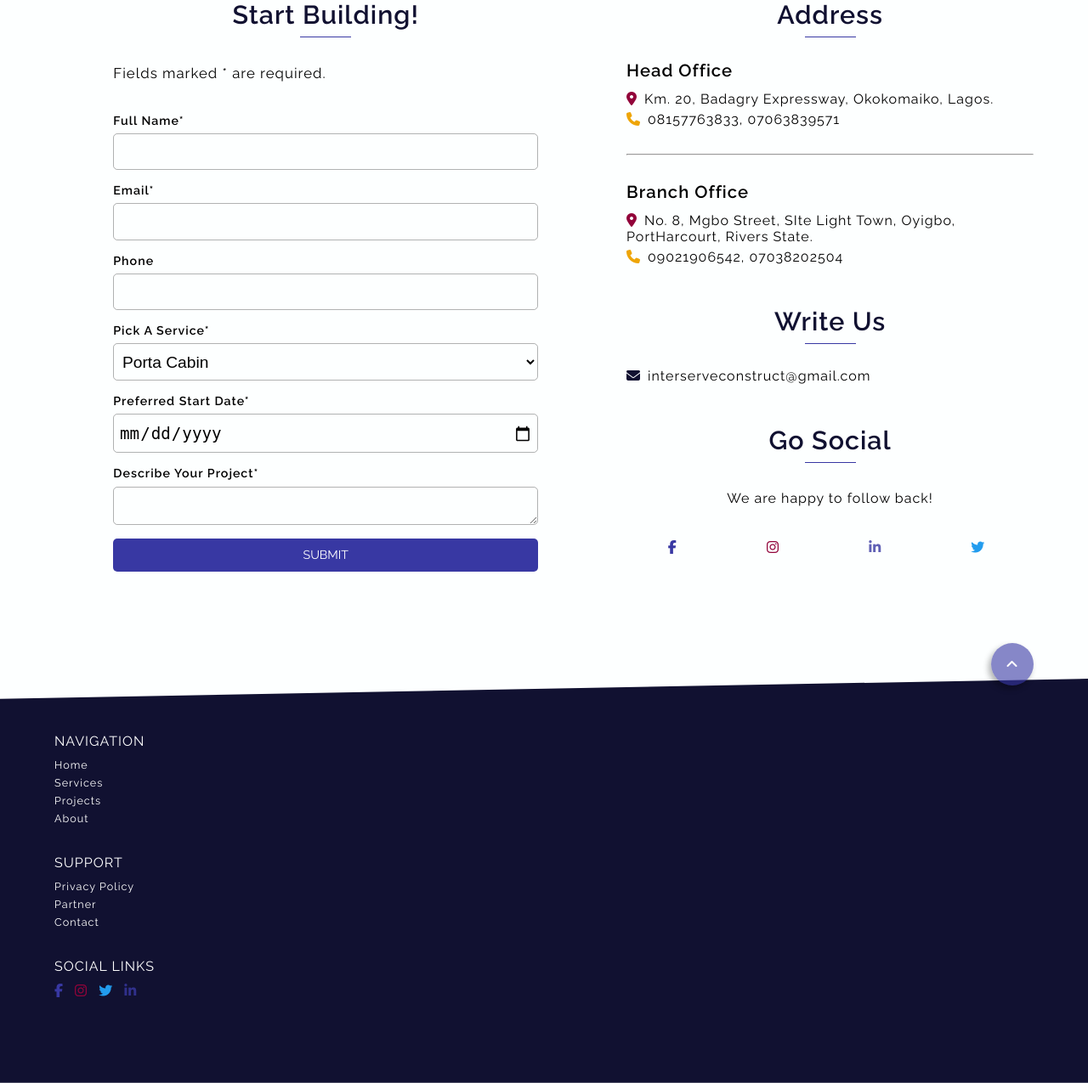
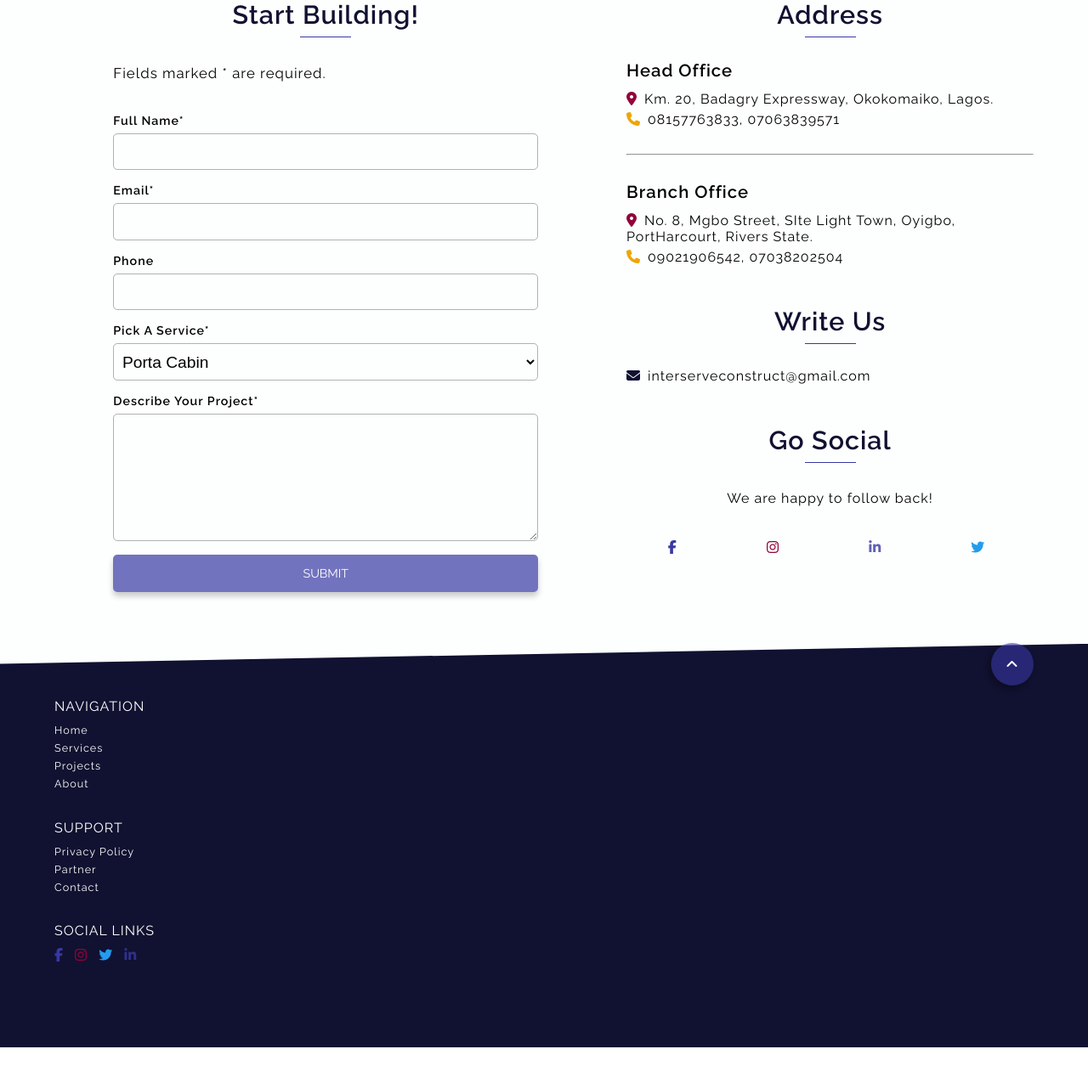
Before and after one commit to steveify1/iinterserve-fs, a Node server app: page /contact in a window 1280 px wide. Shown: the part 393-1668 px from the top of the page at 85% size. After the commit the page ends 1626 px from the top, so only its background shows below. Run offline with Node 20, Linux system fonts and the light colour scheme; some libraries are stand-ins or nearby versions.

Commit message:
feature(form):update contact form

```diff
--- a/src/public/dist/style.css
+++ b/src/public/dist/style.css
@@ -1718,7 +1718,7 @@ nav#main-nav.nav-fixed #logo p {
 *
 **************************/
 main {
-  min-height: 100vh;
+  min-height: 50vh;
   width: 100%;
   max-width: 100vw;
   height: fit-content;
@@ -2375,7 +2375,7 @@ form.on-page-contact-form p {
 }
 
 .page-content {
-  margin-bottom: 4em;
+  margin-bottom: 3em;
 }
 
 /**************************
@@ -2780,6 +2780,20 @@ main #contact-page-container .section-body .address-and-map {
 main #contact-page-container .section-body .contact-form form {
   margin: auto;
 }
+main #contact-page-container .section-body .contact-form form input.error,
+main #contact-page-container .section-body .contact-form form textarea.error,
+main #contact-page-container .section-body .contact-form form select.error {
+  border-color: red;
+}
+main #contact-page-container .section-body .contact-form form textarea {
+  min-width: 100%;
+  max-width: 100%;
+  min-height: 150px;
+  max-height: 300px;
+}
+main #contact-page-container .section-body .contact-form form button.disabled {
+  opacity: 0.7;
+}
 main #contact-page-container .section-body .address-and-map {
   grid-row-gap: 1em;
 }
--- a/src/views/contact.ejs
+++ b/src/views/contact.ejs
@@ -1,5 +1,13 @@
 <%- include('./includes/header'); -%>
 <input type="text" id="page" value="contact" hidden>
+
+
+<div id="modal" class="modal flex flex-column">
+	<div class="modal__content">
+		<a href="/" class="modal__close">X</a>
+		<div class="modal__inner flex flex-column"></div>
+	</div>
+</div>
 
 <!-- Banner Section -->
 <div id="page-banner" class="flex flex-column">
@@ -17,7 +25,7 @@
 		<section class="section-body grid">
 			<article class="contact-form">
 				<h1 class="section-title">Start Building!</h1>
-				<form class="form" action="">
+				<form id='contact-form' class="form">
 					<p class="desc">Fields marked <span>*</span> are required.</p>
 					<br>
 					<div class="form-group">
@@ -30,7 +38,7 @@
 					</div>
 					<div class="form-group">
 						<label for="phone">Phone</label>
-						<input id="phone" type="number" name="phone">
+						<input id="phone" type="number" name="phone" min="0">
 					</div>
 					<div class="form-group">
 						<label for="service">Pick a service<span>*</span></label>
@@ -47,15 +55,11 @@
 						</select>
 					</div>
 					<div class="form-group">
-						<label for="start">Preferred Start Date<span>*</span></label>
-						<input id="start" type="date" name="start">
-					</div>
-					<div class="form-group">
-						<label for="project-description">Describe your project<span>*</span></label>
-						<textarea id="project-description" row="300" name="project-description"></textarea>
+						<label for="description">Describe your project<span>*</span></label>
+						<textarea id="description" row="300" name="description"></textarea>
 					</div>
 
-					<input type="submit" class="btn btn-full-width">
+					<button type="submit" class="btn btn-shadow btn-full-width disabled">Submit</button>
 				</form>
 			</article>
 
```
Also changed, not shown: other parts of src/public/dist/style.css (+65 -7 lines), src/public/dist/slider.css (+15 -8 lines), src/views/contact_success.ejs (added, +13 -0 lines), 2 other files.
